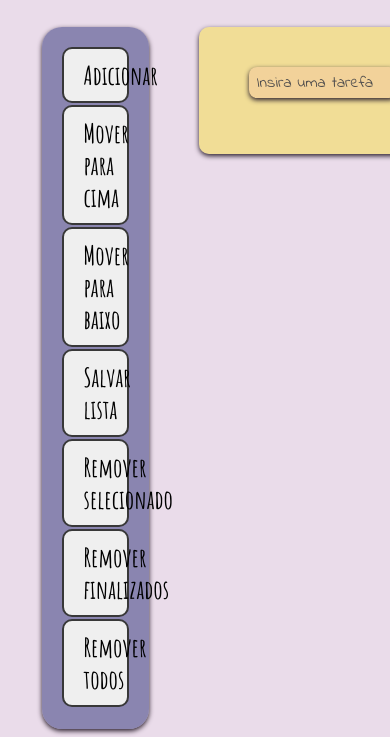
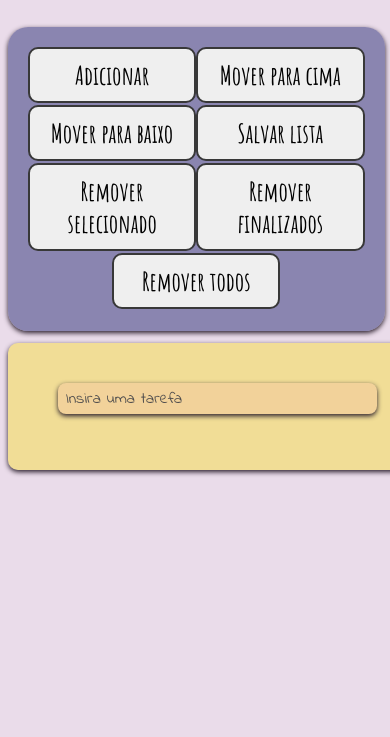
Before and after one commit to larissaperinoto/todo-list, a plain HTML site: page index.html in a window 390 px wide. Shown: the part 233-970 px from the top of the page. After the commit the page ends 844 px from the top, so only its background shows below. Drawn offline with Linux system fonts and the light colour scheme.

Commit message:
Adiciona responsividade.

```diff
--- a/index.html
+++ b/index.html
@@ -21,7 +21,7 @@
       <p id="funcionamento">Clique duas vezes em um item para marcá-lo como <span>completo</span></p>
     </header>
     <main>
-      <aside id="containerNav">
+      <section id="containerNav">
         <button id="criar-tarefa">Adicionar</button>
         <button id="mover-cima">Mover para cima</button>
         <button id="mover-baixo">Mover para baixo</button>
@@ -29,14 +29,15 @@
         <button id="remover-selecionado">Remover selecionado</button>
         <button id="remover-finalizados">Remover finalizados</button>
         <button id="apaga-tudo">Remover todos</button>
-      </aside>
+      </section>
+
       <section id="container">
-
         <div id="containerList">
           <input id="texto-tarefa" type="text" placeholder="Insira uma tarefa">
           <ol id="lista-tarefas"></ol>
         </div>
       </section>
+
     </main>
     <script src="script.js"></script>
   </body>
--- a/style.css
+++ b/style.css
@@ -32,11 +32,10 @@ main {
   border-radius: 20px;
   padding: 20px 20px;
   margin-right: 50px;
-  width: 18%;
+  width: 20%;
 }
 
 #containerNav button {
-  display: block;
   width: 100%;
   padding: 10px 20px;
   margin-bottom: 2px;
@@ -49,8 +48,7 @@ main {
 }
 
 #container {
-  display: block;
-  width: 40%;
+  width: 50%;
 }
 
 input {
@@ -93,3 +91,35 @@ input::placeholder {
 .completed {
   text-decoration: line-through solid rgb(0, 0, 0);
 }
+
+@media (max-width: 900px ) {
+  main {
+    flex-direction: column;
+  }
+
+  #containerNav {
+    width: 90%;
+    display: flex;
+  }
+
+  #containerNav button {
+    padding: 10px 10px;
+  }
+
+  #container {
+    width: 92%;
+    margin-top: 3%;
+  }
+}
+
+@media (max-width: 780px ) {
+
+  #containerNav {
+    flex-wrap: wrap;
+    justify-content: center;
+  }
+
+  #containerNav button {
+    width: 50%;
+  }
+}
```
